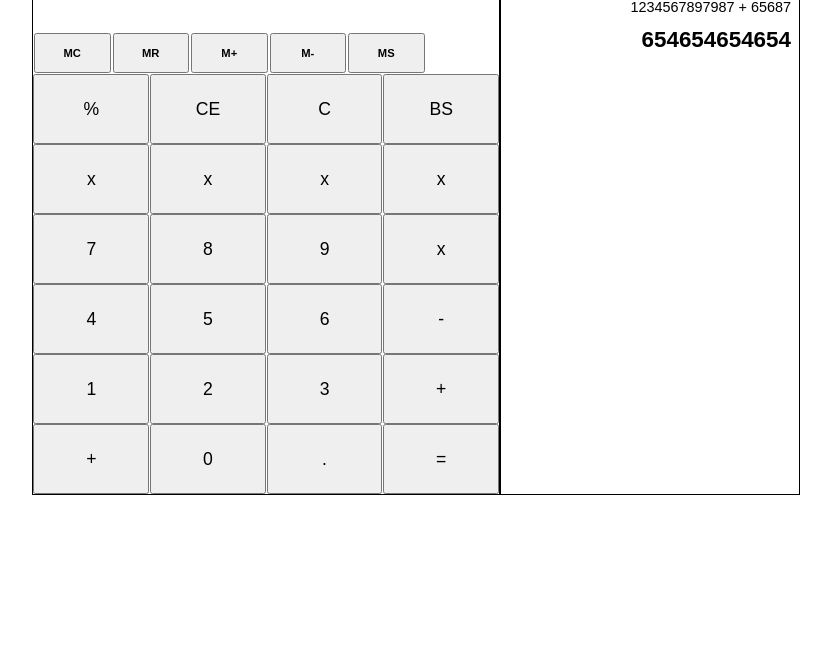
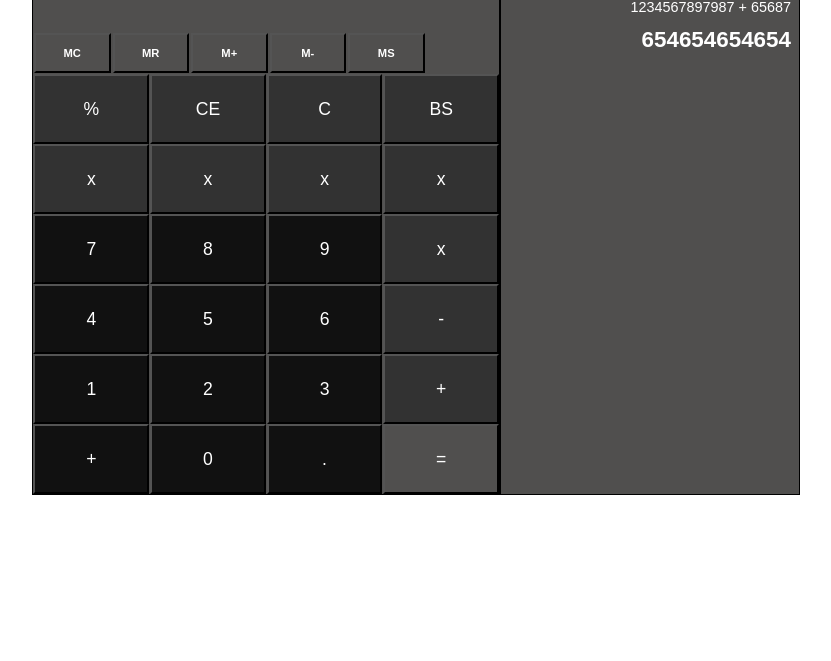
Before and after one commit to habartolom/2020-09-22-Reto-Calculadora, a plain HTML site: page index.html in a window 1280 px wide. Shown: the part 139-800 px from the top of the page, without its empty margins (224-1055 px from the left). Drawn offline with Linux system fonts and the light colour scheme.

Commit message:
Definicion colores

```diff
--- a/assets/styles/style.css
+++ b/assets/styles/style.css
@@ -6,6 +6,10 @@
     font-family: Arial, Helvetica, sans-serif
 }
 
+.calculator{
+    background-color: #504F4E;
+    color: white;
+}
 
 .leftPanel{
     border: 1px solid black;
@@ -58,6 +62,8 @@
     font-size: .7em;
     font-weight: bold;
     margin: 1px;
+    background-color: #504F4E;
+    color: white;
 }
 
 .key{
@@ -67,6 +73,20 @@
     justify-content: center;
     align-items: center;
     font-size: 1.1em;
+    border-radius: 0;
+    background-color: #323232;
+    color: white;
+}
+
+.key.dark{
+    background-color: #111111;
+    color: white;
+
+}
+
+.key.result{
+    background-color: #504F4E;
+    color: white;
 }
 
 .rightPanel{
--- a/index.html
+++ b/index.html
@@ -59,7 +59,7 @@
                     <button class="key dark">+</button>
                     <button class="key dark">0</button>
                     <button class="key dark">.</button>
-                    <button class="key">=</button>
+                    <button class="key result">=</button>
                 </div>
             </div>
         </div>
```
